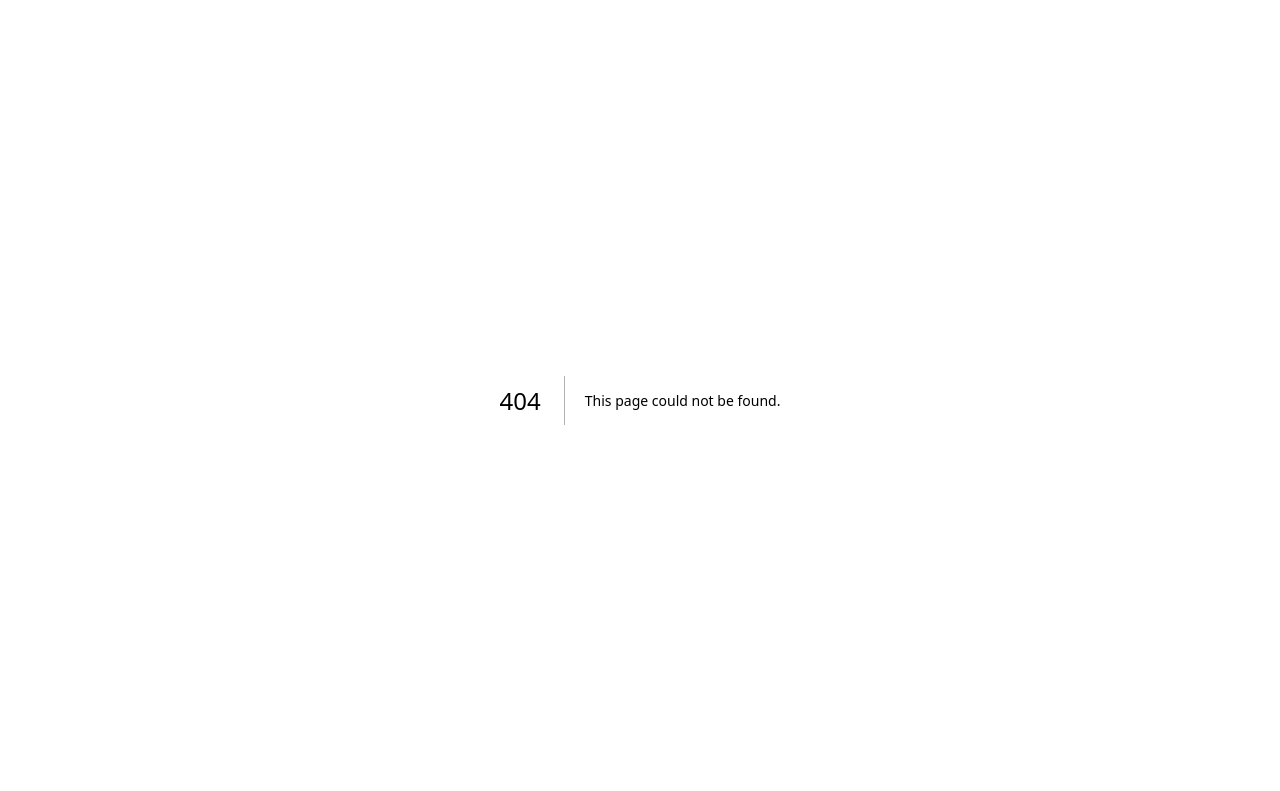
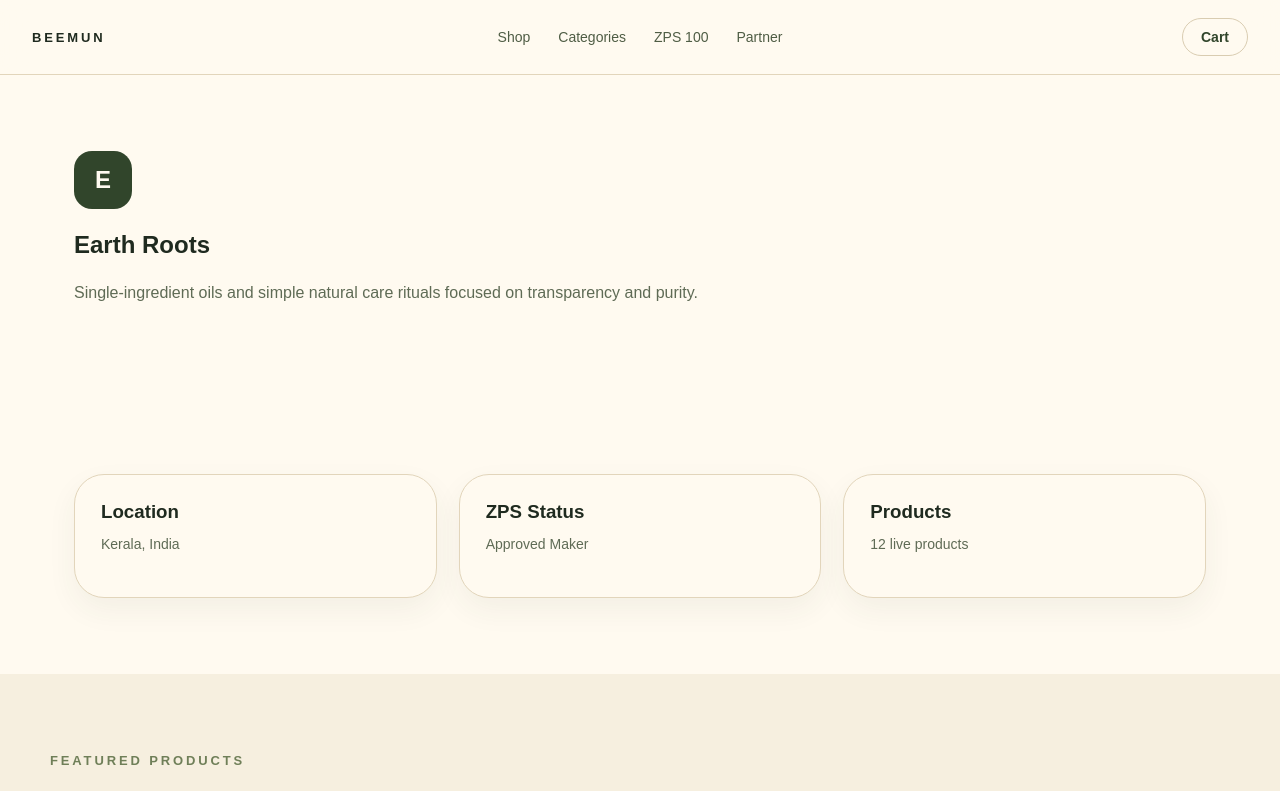
Before and after one commit to reveritnow/beemun-frontend, a Next.js app: page /brand-demo in a window 1280 px wide. Before the commit this address had no page. Shown: the top 791 px of the page. Built offline with nearby package versions, Linux system fonts and the light colour scheme.

Commit message:
Add brand demo page

```diff
--- /dev/null
+++ b/src/app/brand-demo/page.tsx
@@ -0,0 +1,25 @@
+import SiteHeader from '@/components/SiteHeader'
+import SiteFooter from '@/components/SiteFooter'
+import FeaturedProducts from '@/components/FeaturedProducts'
+
+export default function BrandDemoPage() {
+  return (
+    <main>
+      <SiteHeader />
+      <section className="brand-hero section-wrap">
+        <div className="maker-logo">E</div>
+        <h1>Earth Roots</h1>
+        <p>Single-ingredient oils and simple natural care rituals focused on transparency and purity.</p>
+      </section>
+      <section className="section-wrap">
+        <div className="three-grid">
+          <div className="info-card"><h3>Location</h3><p>Kerala, India</p></div>
+          <div className="info-card"><h3>ZPS Status</h3><p>Approved Maker</p></div>
+          <div className="info-card"><h3>Products</h3><p>12 live products</p></div>
+        </div>
+      </section>
+      <FeaturedProducts />
+      <SiteFooter />
+    </main>
+  )
+}
```
